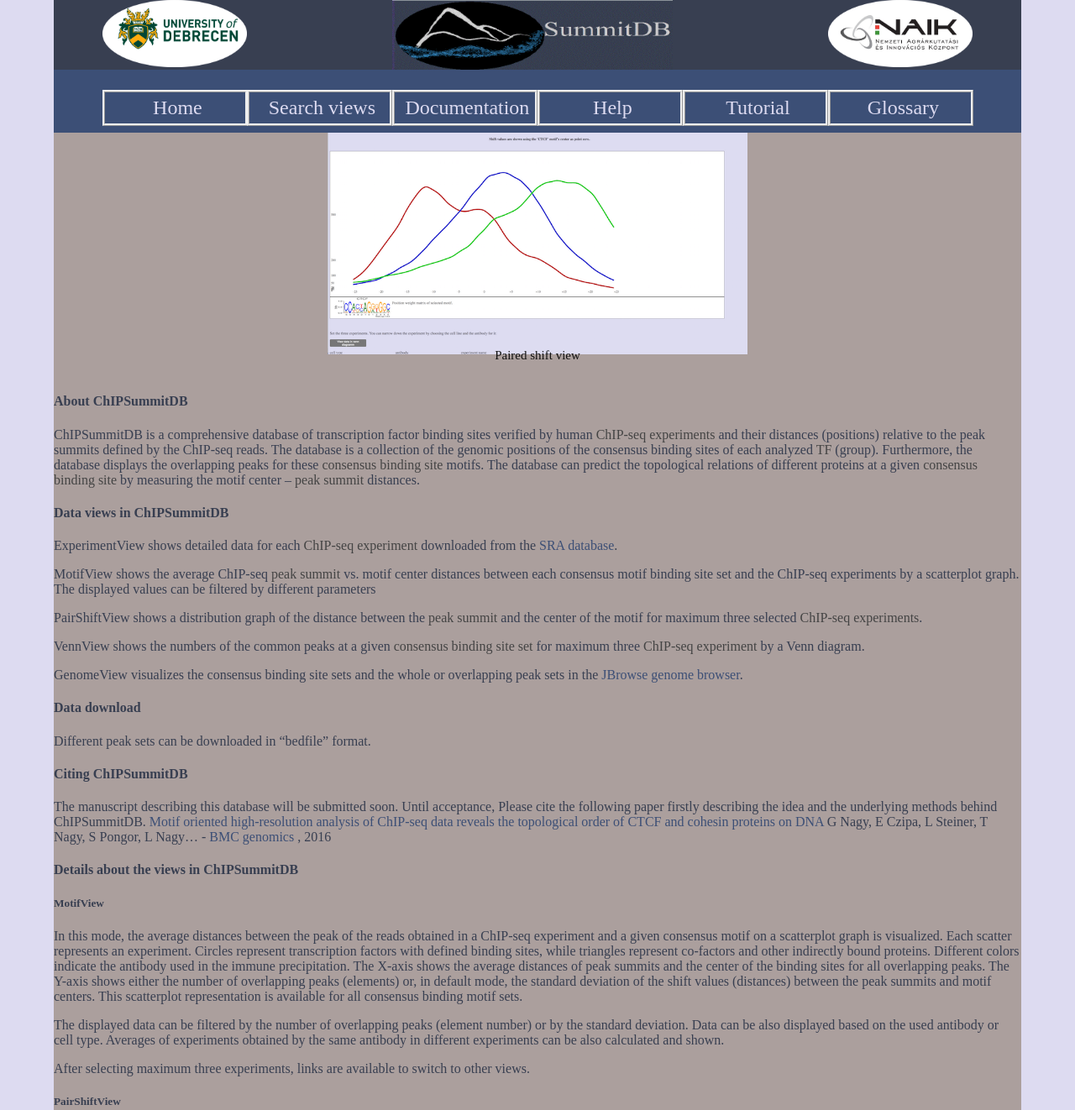
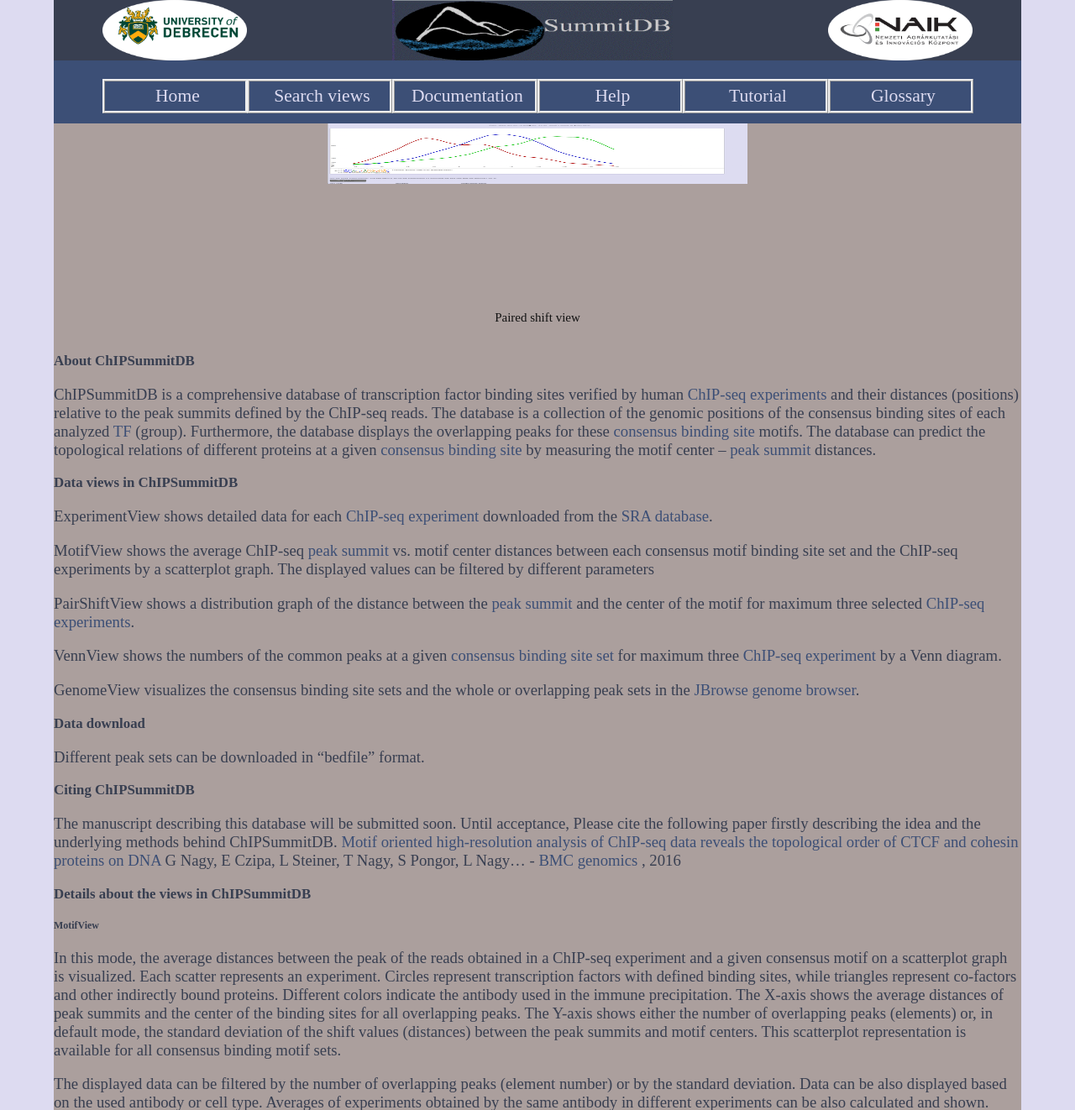
Before and after one commit to TravisCG/summitwebsite, a PHP site: page / in a window 1280 px wide. Shown: the top 1322 px of the page at 84% size. Run offline with PHP 8.4, Linux system fonts and the light colour scheme.

Commit message:
Still playing with CSS

```diff
--- a/experiment_preview.php
+++ b/experiment_preview.php
@@ -122,7 +122,7 @@
 
 foreach($jsonData4 as $item){
     echo "<a class=\"formexp1 visible\" value=". $item['experiment_id'] . " data-celline=". $item['cell_lines_cellline_id']. " data-antibody="
-    . $item['antibody_id'] . " href=\"experiment_view.php?exp=" .$item['experiment_id'] . "\" target=\"_blank\" " . ">" . $item['name'] . "</a>" ;    // process the line read.
+    . $item['antibody_id'] . " href=\"experiment_view.php?exp=" .$item['experiment_id'] . "\" target=\"_self\" " . ">" . $item['name'] . "</a>" ;    // process the line read.
     }
 ?>
 </div>
--- a/index.php
+++ b/index.php
@@ -16,8 +16,9 @@
 <meta http-equiv="Content-Type" content="text/html; charset=utf-8" />
 <title>Welcome to SummitDB</title>
 <link href="favicon.png" rel="icon"  type="image/png" />
+<link href="style.css" rel="stylesheet" type="text/css" />
 <link href="master.css" rel="stylesheet" type="text/css" />
-<link href="tooltip.css" rel="stylesheet" type="text/css" />
+<link href="emphasize.css" rel="stylesheet" type="text/css" />
 <link href="slideshow.css" rel="stylesheet" type="text/css" />
 </head>
 <body>
@@ -80,37 +81,37 @@
 </script>
 
 <div>
-<h4>About ChIPSummitDB</h4>
+<h3>About ChIPSummitDB</h3>
 <p>ChIPSummitDB is a comprehensive database of transcription factor binding sites verified by human
 <a href="#" title="An experiment using the ChIP-seq technique with the following important parameters:
 the type of the cell and/or tissue, the antibody used for the IP, make/model of the sequencing instrument,
- type of the sequencing (single‑end or paired-end), sequenced read length and sequencing depth" class="tooltip">ChIP-seq experiments</a>
+ type of the sequencing (single‑end or paired-end), sequenced read length and sequencing depth" class="emphasize">ChIP-seq experiments</a>
  and their distances (positions) relative to the peak summits defined by the ChIP-seq reads.
-The database is a collection of the genomic positions of the consensus binding sites of each analyzed <a href="#" title="TF: Transcription Factor. In this database, TF is used for any protein which can be immune‑precipitated together with its bound DNA, and if a specific binding site from the literature could be assigned to it." class="tooltip"><span>TF</span></a> (group). Furthermore, the database displays the overlapping peaks for these <a href="#" title="One of the motifs from the Consensus motif binding site set" class="tooltip">consensus binding site</a> motifs.
-The database can predict the topological relations of different proteins at a given <a href="#" title=" Consensus binding site: One of the motifs from the Consensus motif binding site set." class="tooltip"><span>consensus binding site</span></a> by measuring the motif center – <a href="#" title="Peak summit: The genomic (absolute) or the TFBS-related (as the distance or shift value to the middle of a TFBS) position of the highest (maxima) point of a peak. One peak region can have more than one peak summit. We use PeakSplitter to determine them.
-" class="tooltip">peak summit</a> distances.</p>
+The database is a collection of the genomic positions of the consensus binding sites of each analyzed <a href="#" title="TF: Transcription Factor. In this database, TF is used for any protein which can be immune‑precipitated together with its bound DNA, and if a specific binding site from the literature could be assigned to it." class="emphasize"><span>TF</span></a> (group). Furthermore, the database displays the overlapping peaks for these <a href="#" title="One of the motifs from the Consensus motif binding site set" class="emphasize">consensus binding site</a> motifs.
+The database can predict the topological relations of different proteins at a given <a href="#" title=" Consensus binding site: One of the motifs from the Consensus motif binding site set." class="emphasize"><span>consensus binding site</span></a> by measuring the motif center – <a href="#" title="Peak summit: The genomic (absolute) or the TFBS-related (as the distance or shift value to the middle of a TFBS) position of the highest (maxima) point of a peak. One peak region can have more than one peak summit. We use PeakSplitter to determine them.
+" class="emphasize">peak summit</a> distances.</p>
 
-<h4>Data views in ChIPSummitDB</h4>
+<h3>Data views in ChIPSummitDB</h3>
 <p>ExperimentView shows detailed data for each <a href="#" title="ChIP-seq experiment: An experiment using the ChIP-seq technique with the following important parameters: the type of the cell and/or tissue, the antibody used for the IP, make/model of the sequencing instrument, type of the sequencing (single‑end or paired-end), sequenced read length and sequencing depth
-" class="tooltip"><span>ChIP-seq experiment</span></a> downloaded from the <a href="https://www.ncbi.nlm.nih.gov/sra"  title="SRA Database">SRA database</a>.</p>
+" class="emphasize"><span>ChIP-seq experiment</span></a> downloaded from the <a href="https://www.ncbi.nlm.nih.gov/sra"  title="SRA Database">SRA database</a>.</p>
 <p>MotifView shows the average ChIP-seq <a href="#" title="Peak summit: The genomic (absolute) or the TFBS-related (as the distance or shift value to the middle of a TFBS) position of the highest (maxima) point of a peak. One peak region can have more than one peak summit. We use PeakSplitter to determine them.
-" class="tooltip">peak summit</a> vs. motif center distances between each consensus motif binding site set and the ChIP-seq experiments by a scatterplot graph. The displayed values can be filtered by different parameters</p>
-<p>PairShiftView shows a distribution graph of the distance between the <a href="#" title="The genomic (absolute) or the TFBS-related (as the distance or shift value to the middle of a TFBS) position of the highest (maxima) point of a peak. One peak region can have more than one peak summit. We use PeakSplitter to determine them." class="tooltip">  peak summit</a> and the center of the motif  for maximum three selected <a href="#" title="An experiment using the ChIP-seq technique with the following important parameters:
+" class="emphasize">peak summit</a> vs. motif center distances between each consensus motif binding site set and the ChIP-seq experiments by a scatterplot graph. The displayed values can be filtered by different parameters</p>
+<p>PairShiftView shows a distribution graph of the distance between the <a href="#" title="The genomic (absolute) or the TFBS-related (as the distance or shift value to the middle of a TFBS) position of the highest (maxima) point of a peak. One peak region can have more than one peak summit. We use PeakSplitter to determine them." class="emphasize">  peak summit</a> and the center of the motif  for maximum three selected <a href="#" title="An experiment using the ChIP-seq technique with the following important parameters:
 the type of the cell and/or tissue, the antibody used for the IP, make/model of the sequencing instrument,
- type of the sequencing (single‑end or paired-end), sequenced read length and sequencing depth" class="tooltip">ChIP-seq experiments</a>.</p>
-<p>VennView shows the numbers of the common  peaks at a given <a href="#" title="One of the motifs from the Consensus motif binding site set" class="tooltip">consensus binding site set</a> for maximum three <a href="#" title="ChIP-seq experiment: An experiment using the ChIP-seq technique with the following important parameters: the type of the cell and/or tissue, the antibody used for the IP, make/model of the sequencing instrument, type of the sequencing (single‑end or paired-end), sequenced read length and sequencing depth
-" class="tooltip"><span>ChIP-seq experiment</span></a> by a Venn diagram.</p>
+ type of the sequencing (single‑end or paired-end), sequenced read length and sequencing depth" class="emphasize">ChIP-seq experiments</a>.</p>
+<p>VennView shows the numbers of the common  peaks at a given <a href="#" title="One of the motifs from the Consensus motif binding site set" class="emphasize">consensus binding site set</a> for maximum three <a href="#" title="ChIP-seq experiment: An experiment using the ChIP-seq technique with the following important parameters: the type of the cell and/or tissue, the antibody used for the IP, make/model of the sequencing instrument, type of the sequencing (single‑end or paired-end), sequenced read length and sequencing depth
+" class="emphasize"><span>ChIP-seq experiment</span></a> by a Venn diagram.</p>
 <p>GenomeView visualizes the consensus binding site sets and the whole or overlapping peak sets in the <a href="https://jbrowse.org/" title="JBrowse Genome Browser">JBrowse genome browser</a>.</p>
 
-<h4>Data download</h4>
+<h3>Data download</h3>
 <p>Different peak sets can be downloaded in “bedfile” format.</p>
 
-<h4>Citing ChIPSummitDB</h4>
+<h3>Citing ChIPSummitDB</h3>
 <p>The manuscript describing this database will be submitted soon. Until acceptance, Please cite the following  paper firstly describing the idea and the underlying methods behind ChIPSummitDB.
  <a href="https://scholar.google.hu/scholar?oi=bibs&cluster=8378628083884756002&btnI=1&hl=en">Motif oriented high-resolution analysis of ChIP-seq data reveals the topological order of CTCF and cohesin proteins on DNA</a>
 G Nagy, E Czipa, L Steiner, T Nagy, S Pongor, L Nagy… - <a href="https://bmcgenomics.biomedcentral.com/articles/10.1186/s12864-016-2940-7">BMC genomics </a>, 2016</p>
 
-<h4>Details about the views in ChIPSummitDB</h4>
+<h3>Details about the views in ChIPSummitDB</h3>
 
 <h5>MotifView</h5>
 <p>In this mode, the average distances between the peak of the reads obtained in a ChIP-seq experiment and a given consensus motif on a scatterplot graph is visualized. Each scatter represents an experiment. Circles represent transcription factors with defined binding sites, while triangles represent co-factors and other indirectly bound proteins. Different colors indicate the antibody used in the immune precipitation. The X-axis shows the average distances of peak summits and the center of the binding sites for all overlapping peaks. The Y-axis shows either the number of overlapping peaks (elements) or, in default mode, the standard deviation of the shift values (distances) between the peak summits and motif centers. This scatterplot representation is available for all consensus binding motif sets.</p>
--- a/master.css
+++ b/master.css
@@ -1,11 +1,4 @@
 /* this is the master css we will use for styling */
-
-head{
-	width: 76%;
-	display: block;
-	background-color:#383F51;
-	height: auto;
-}
 
 body{
 margin:0;
@@ -26,6 +19,7 @@
 	display: block;
 	clear: both;
 }
+
 .foo{
 	float: left;
 	display: block;
@@ -52,29 +46,12 @@
 
 }
 
-ul{
-	list-style: none;
-	padding: 0;
-	margin-right: 0;
-	margin-bottom: 0;
-
-}
-
 a{
 text-decoration:none;
 outline:0;
 	padding-bottom: 0%;
 
 	color:#3C4F76;
-
-}
-
-li{
-text-decoration:none;
-outline:0;
-        padding-bottom: 0%;
-
-        color:#3C4F76;
 
 }
 
@@ -170,46 +147,6 @@
   }
 }
 
-ul.navlink{
-	float:left;
-	font-size: 1.5em;
-	margin-left: 5%;
-	display: block;
-	list-style: none;
-	padding-bottom: 3%;
-	width:100%;
-	text-align: left;
-
-}
-ul.navlink li{
-float:left;
-	width:15%;
-		 -webkit-transform: perspective(1px) translateZ(0);
-  transform: perspective(1px) translateZ(0);
-  box-shadow: 0 0 1px transparent;
-  position: relative;
-  overflow: hidden;
-	z-index: 100;
-
-
-}
-
-ul.navlink li button{
-padding-top:3%;
-line-height:auto;
-color:#DDDBF1;
-background-color:#3C4F76;
-width:100%;
-        padding-right:0%;
-        text-decoration: none;
-        display: block;
-        padding-bottom: 3%;
-        text-align:center;
-	font-size:1em;
-	font-family:serif;
-}
-
-
 ul.navlink li:before {
   content: "";
   position: absolute;
--- a/motif_preview.php
+++ b/motif_preview.php
@@ -59,7 +59,7 @@
 ?>
 </select>
 <p>When te parameters have been set, this button will refresh the page.</p>
-<button id="resend" onclick="doSearch('_blank')" ><p>Go to motif view</p></button>
+<button id="resend" onclick="doSearch('_self')" ><p>Go to motif view</p></button>
 </div>
 <div id="motifdesc">
 <p>
--- a/style.css
+++ b/style.css
@@ -114,6 +114,7 @@
 ul.navlink{
         float:left;
         font-size: 1.5em;
+        margin-left: 5%;
         display: block;
         list-style: none;
         padding-bottom: 3%;
@@ -150,7 +151,6 @@
 
 ul.navlink li button{
 padding-top:3%;
-line-height:auto;
 color:#DDDBF1;
 background-color:#3C4F76;
 width:100%;
--- a/templates/header.php
+++ b/templates/header.php
@@ -31,21 +31,4 @@
 TEMPHEAD;
 
 }
-
-function show_small_navigation($title){
-  echo <<<SMALLNAV
-<div class="container_16">
-  <a href="http://www.naik.hu/en/"><img src="naik-logo.png" alt="SummitDB"  title="SummitDB" class="logo2"/></a>
-  <img src="logo.gif" alt="SummitDB"  title="SummitDB" class="logomid"/>
-  <a href="https://www.edu.unideb.hu/"><img src="University_logo.png" alt="SummitDB"  title="SummitDB" class="logo"/></a>
-</div>
-<div class="foo">
-    <ul class="navlink">
-        <li><a href="index.php" title="Home" class="active">Home</a></li>
-        <li onclick="glossToggle()"><a title="$title" class="active">Glossary</a></li>
-    </ul>
-</div>
-SMALLNAV;
-}
-
 ?>
--- a/tooltip.css
+++ b/tooltip.css
@@ -1,9 +1,9 @@
-.tooltip{
+.emphasize{
    			display: inline;
     		position: relative;
 		}
 
-.tooltip:hover:before{
+.emphasize:hover:before{
     		border: solid;
     		border-color: transparent;
     		border-width: 6px 6px 0 6px;
@@ -17,6 +17,6 @@
 
 
 
-a.tooltip {
+a.emphasize {
 color: #444444;
 }
```
Also changed, not shown: expbysnp.php (+6 -12 lines), experiment_view.php (+5 -2 lines), motif_view.php (+4 -27 lines), paired_shift_view.php (+5 -2 lines), venn_diagramm.php (+5 -2 lines).
